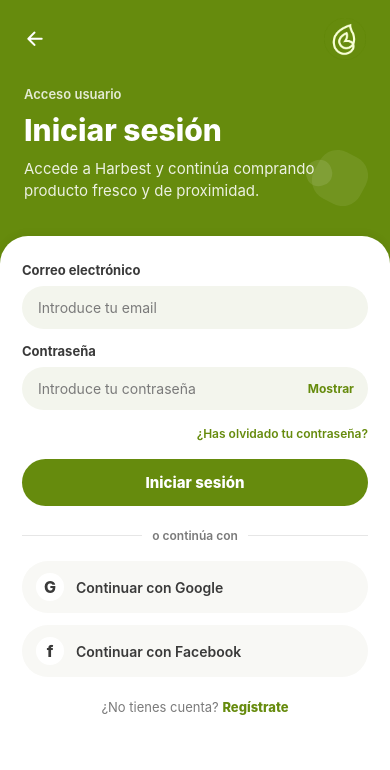
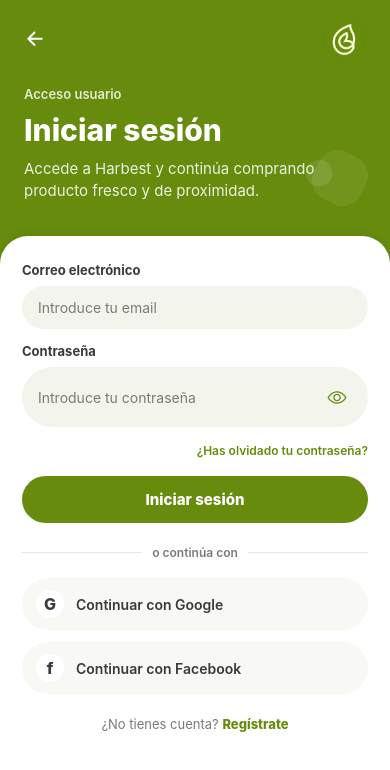
Before and after one commit to Somboh/harbest_onlineShop, a React Native app in the folder frontend/: screen /Login in a window 390 px wide. Shown: the top 770 px of the page. Built offline with nearby package versions, Linux system fonts and the light colour scheme.

Commit message:
funciona el mostrar password en login

```diff
--- a/frontend/src/screens/LoginScreen.jsx
+++ b/frontend/src/screens/LoginScreen.jsx
@@ -132,6 +132,7 @@
         <Text style={styles.label}>Contraseña</Text>
         <View style={styles.passwordWrapper}>
           <TextInput
+            key={showPassword ? "password-visible" : "password-hidden"}
             style={styles.passwordInput}
             placeholder="Introduce tu contraseña"
             placeholderTextColor={colors.textSoft}
@@ -139,10 +140,17 @@
             onChangeText={setPassword}
             secureTextEntry={!showPassword}
           />
-          <TouchableOpacity onPress={() => setShowPassword((prev) => !prev)}>
-            <Text style={[styles.showText, { color: themeColors.primary }]}>
-              Mostrar
-            </Text>
+          <TouchableOpacity
+            style={styles.showPasswordButton}
+            onPress={() => setShowPassword((prev) => !prev)}
+            activeOpacity={0.75}
+            hitSlop={8}
+          >
+            <Ionicons
+              name={showPassword ? "eye-off-outline" : "eye-outline"}
+              size={20}
+              color={themeColors.primary}
+            />
           </TouchableOpacity>
         </View>
       </View>
@@ -458,9 +466,12 @@
     color: colors.text,
   },
 
-  showText: {
-    fontSize: 12,
-    fontWeight: "700",
+  showPasswordButton: {
+    width: 34,
+    height: 34,
+    borderRadius: 17,
+    alignItems: "center",
+    justifyContent: "center",
   },
 
   forgotWrapper: {
```
